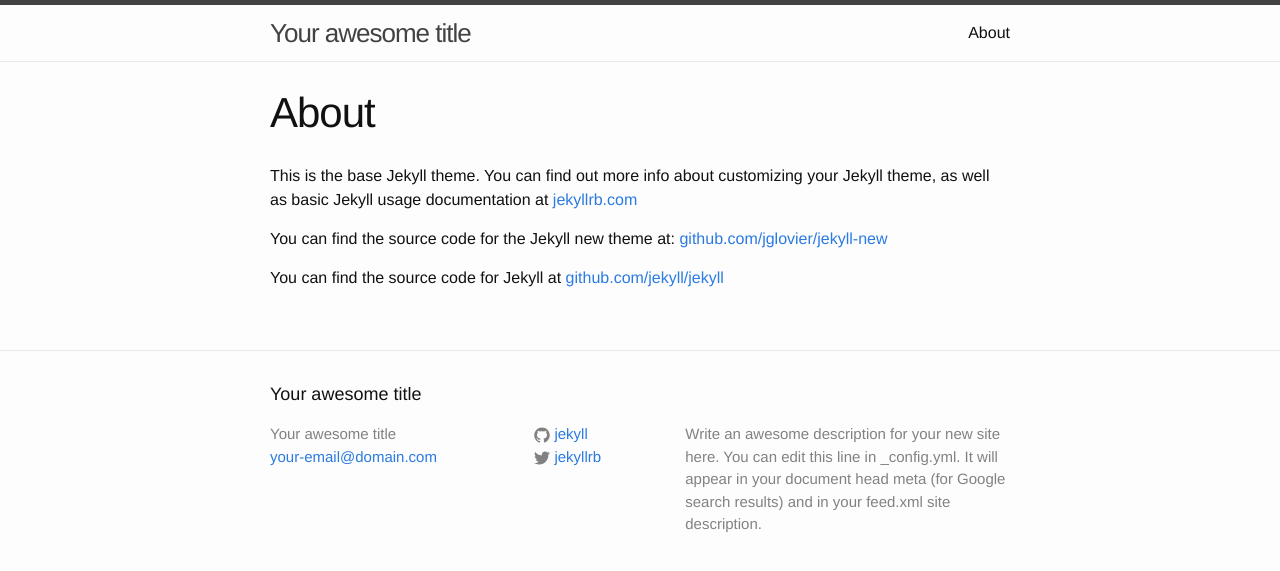
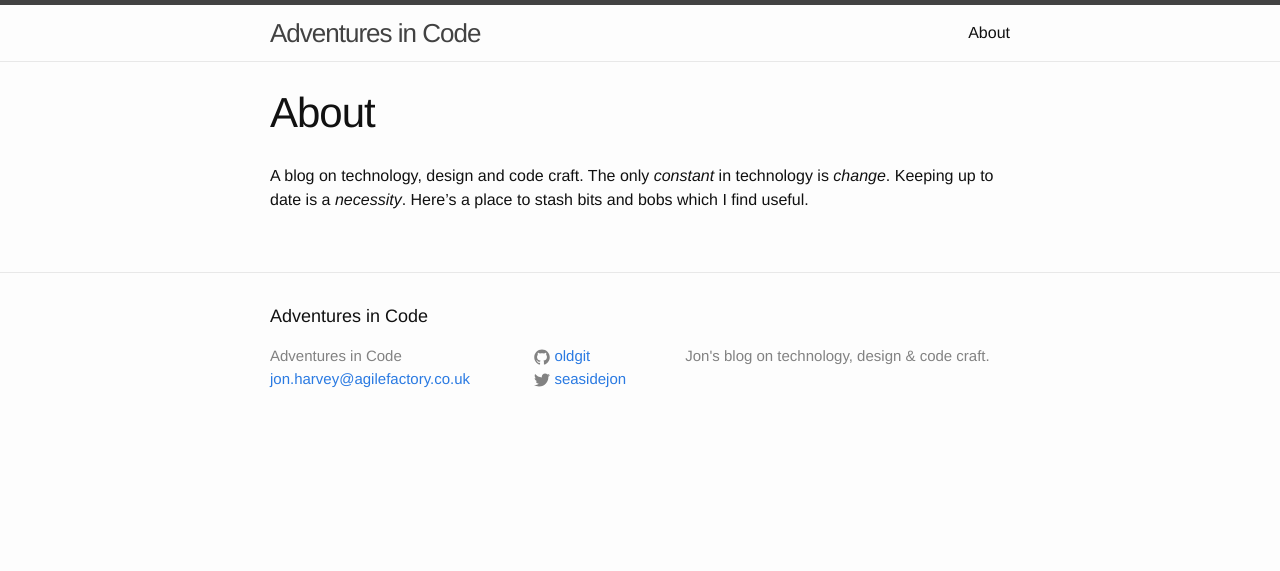
Before and after one commit to oldgit/oldgit.github.io, a Jekyll site: the page built from about.md, in a window 1280 px wide. Shown: the top 571 px of the page. Built offline with Jekyll 4.4.1, drawn with Linux system fonts in a browser that asks for light colours.

```diff
--- a/_config.yml
+++ b/_config.yml
@@ -1,14 +1,12 @@
 # Site settings
-title: Your awesome title
-email: your-email@domain.com
+title: Adventures in Code
+email: jon.harvey@agilefactory.co.uk
 description: > # this means to ignore newlines until "baseurl:"
-  Write an awesome description for your new site here. You can edit this
-  line in _config.yml. It will appear in your document head meta (for
-  Google search results) and in your feed.xml site description.
+  Jon's blog on technology, design & code craft.
 baseurl: "" # the subpath of your site, e.g. /blog/
-url: "http://yourdomain.com" # the base hostname & protocol for your site
-twitter_username: jekyllrb
-github_username:  jekyll
+url: "http://oldgit.github.io" # the base hostname & protocol for your site
+twitter_username: seasidejon
+github_username:  oldgit
 
 # Build settings
 markdown: kramdown
--- a/about.md
+++ b/about.md
@@ -3,9 +3,7 @@ layout: page
 title: About
 permalink: /about/
 ---
-
-This is the base Jekyll theme. You can find out more info about customizing your Jekyll theme, as well as basic Jekyll usage documentation at [jekyllrb.com](http://jekyllrb.com/)
-
-You can find the source code for the Jekyll new theme at: [github.com/jglovier/jekyll-new](https://github.com/jglovier/jekyll-new)
-
-You can find the source code for Jekyll at [github.com/jekyll/jekyll](https://github.com/jekyll/jekyll)
+A blog on technology, design and code craft.
+The only *constant* in technology is *change*.
+Keeping up to date is a *necessity*.
+Here's a place to stash bits and bobs which I find useful.
```
Also changed, not shown: _posts/2015-08-30-welcome-to-jekyll.markdown (deleted, +0 -25 lines), _posts/2015-08-31-wildcard-dns-with-xipio-for-web-application-testing.md (added, +30 -0 lines).
